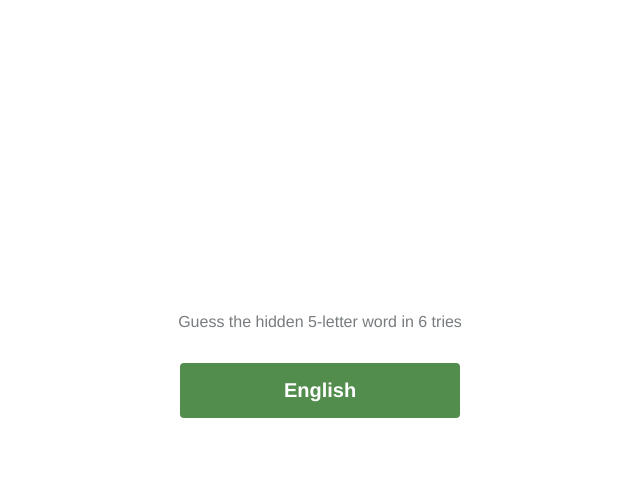
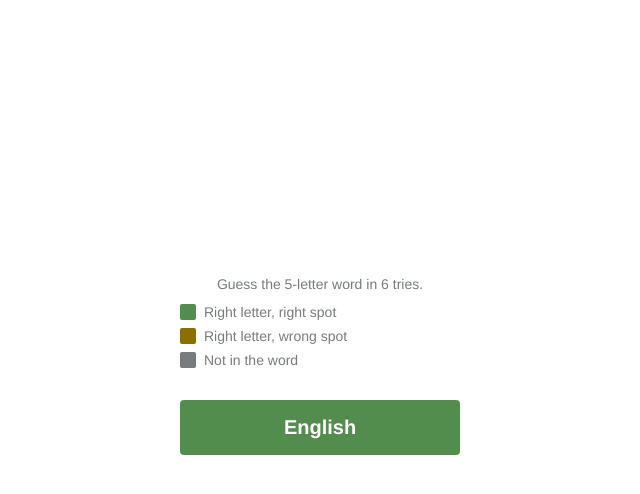
Before and after one commit to nyeinchan-lwin/wordguess, a plain HTML site: page index.html in a window 1280 px wide. Shown: the part 60-554 px from the top of the page, without its empty margins (320-960 px from the left). Drawn offline with Linux system fonts and the light colour scheme.

Commit message:
Add how-to-play to menu

```diff
--- a/index.html
+++ b/index.html
@@ -14,7 +14,14 @@
       <h1 class="site-title">WordGuess</h1>
     </header>
     <main class="menu-main">
-      <p class="menu-tagline">Guess the hidden 5-letter word in 6 tries</p>
+      <section class="how-to-play" aria-label="How to play">
+        <p class="htp-rule">Guess the 5-letter word in 6 tries.</p>
+        <ul class="htp-legend">
+          <li><span class="htp-swatch htp-swatch--correct" aria-hidden="true"></span>Right letter, right spot</li>
+          <li><span class="htp-swatch htp-swatch--present" aria-hidden="true"></span>Right letter, wrong spot</li>
+          <li><span class="htp-swatch htp-swatch--absent"  aria-hidden="true"></span>Not in the word</li>
+        </ul>
+      </section>
       <div class="menu-buttons">
         <button class="btn btn-primary btn-lang" data-target="en">English</button>
       </div>
--- a/style.css
+++ b/style.css
@@ -161,11 +161,51 @@ body {
   padding: var(--space-8);
 }
 
-.menu-tagline {
+.how-to-play {
+  display: flex;
+  flex-direction: column;
+  align-items: center;
+  gap: var(--space-3);
+  max-width: var(--menu-max-width);
+  width: 100%;
+}
+
+.htp-rule {
   margin: 0;
+  font-size: var(--font-size-sm);
   color: var(--color-text-muted);
-  font-size: var(--font-size-base);
+  text-align: center;
 }
+
+.htp-legend {
+  list-style: none;
+  margin: 0;
+  padding: 0;
+  align-self: flex-start;
+  display: flex;
+  flex-direction: column;
+  gap: var(--space-2);
+}
+
+.htp-legend li {
+  display: flex;
+  align-items: center;
+  gap: var(--space-2);
+  font-size: var(--font-size-sm);
+  color: var(--color-text-muted);
+}
+
+.htp-swatch {
+  display: inline-block;
+  width: 1rem;
+  height: 1rem;
+  border-radius: 2px;
+  flex-shrink: 0;
+}
+
+.htp-swatch--correct { background: var(--color-correct); }
+.htp-swatch--present { background: var(--color-present); }
+.htp-swatch--absent  { background: var(--color-absent); }
 
 .menu-buttons {
   display: flex;
```
